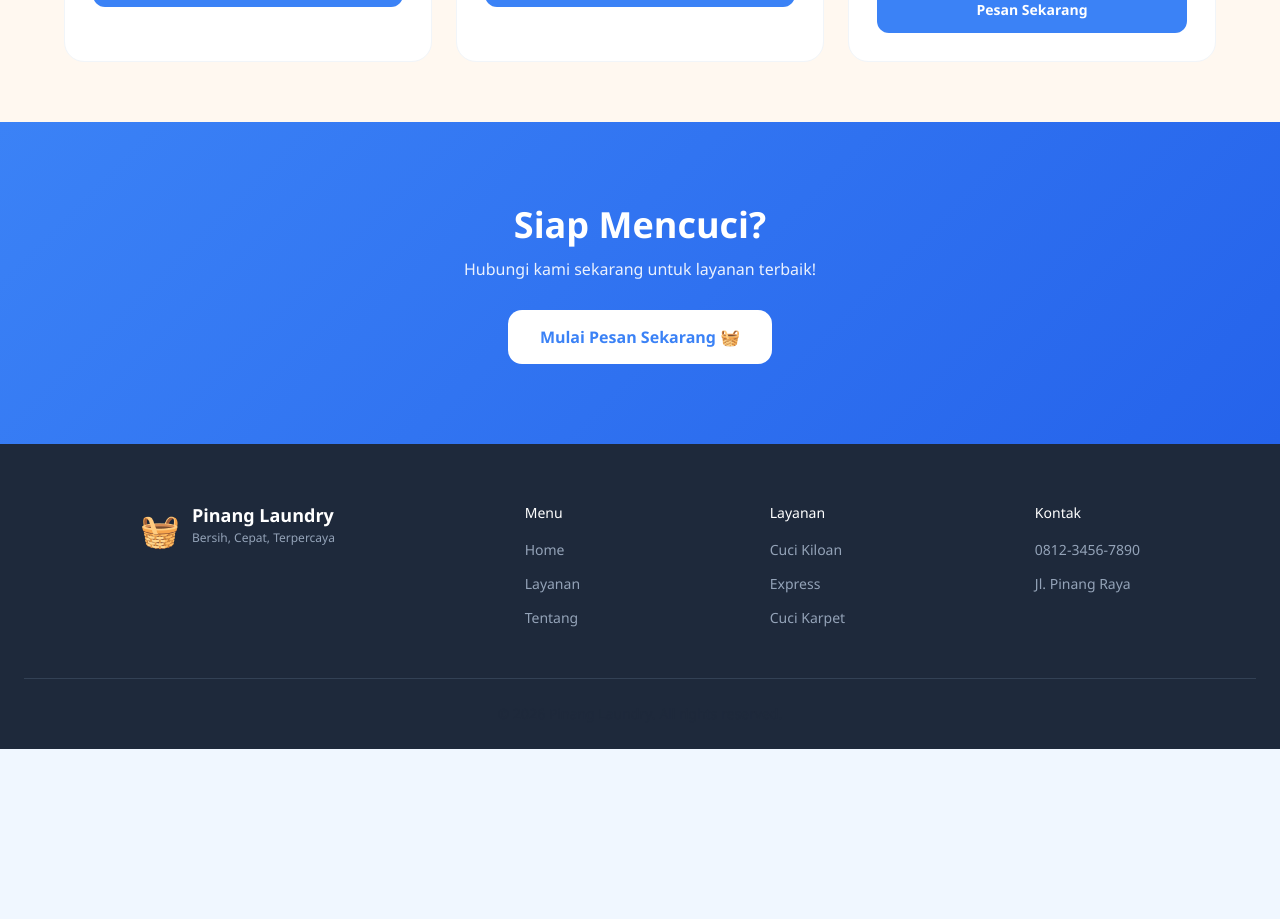
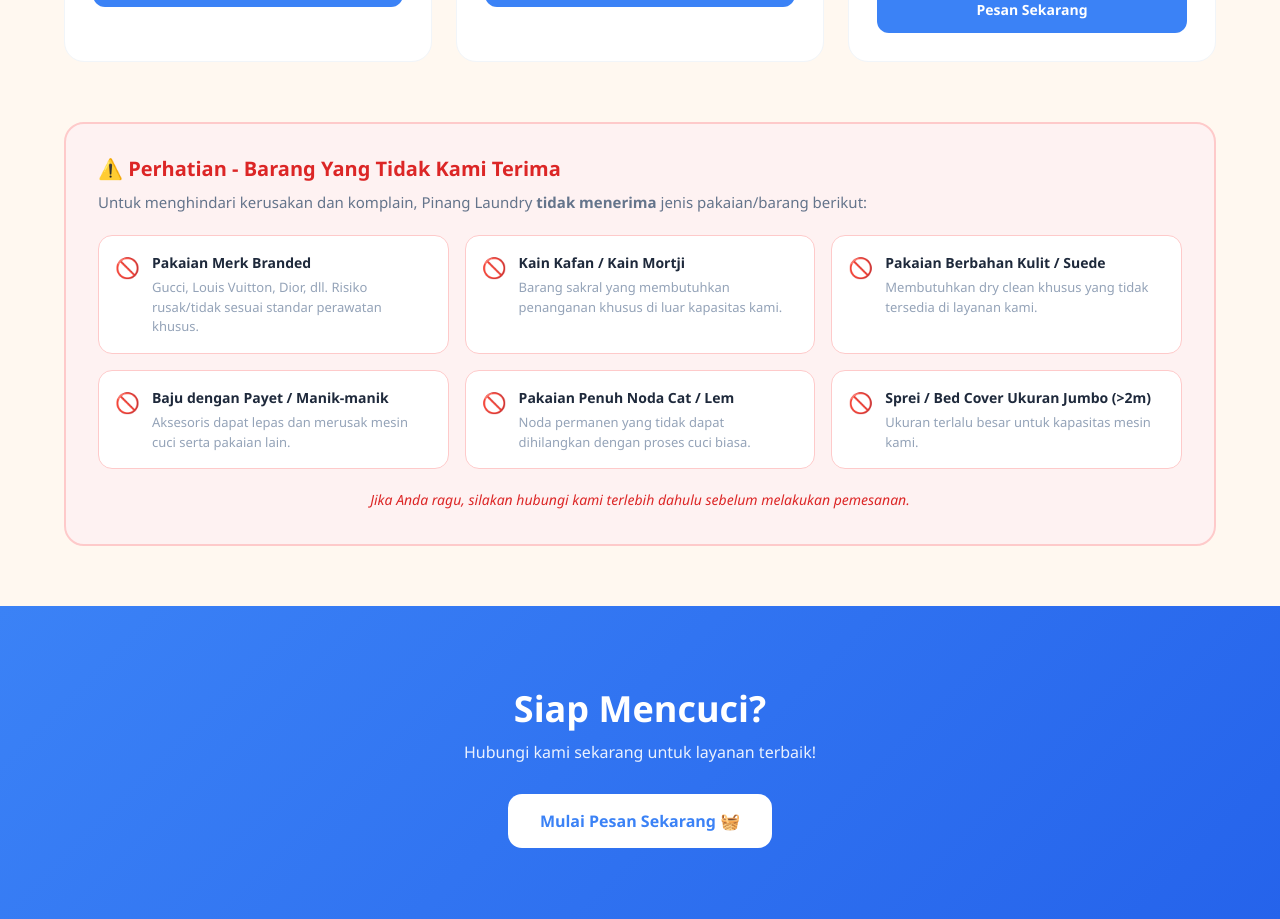
Before and after one commit to novacida00-create/pinang-laundry-frontend-v2, a React (Vite) app: page /layanan in a window 1280 px wide. Shown: the part 1060-1979 px from the top of the page. Before the commit the page ends 1809 px from the top, so only its background shows below. Built offline with nearby package versions, Linux system fonts and the light colour scheme; no server answers.

Commit message:
revisi 3: tambah peringatan barang tidak diterima di layanan & form order

```diff
--- a/src/pages/LayananPage.jsx
+++ b/src/pages/LayananPage.jsx
@@ -122,6 +122,59 @@ export default function Layanan() {
         </div>
       </section>
 
+      {/* PERINGATAN */}
+      <section style={styles.warningSection}>
+        <div style={styles.warningBox}>
+          <h3 style={styles.warningTitle}>⚠️ Perhatian - Barang Yang Tidak Kami Terima</h3>
+          <p style={styles.warningDesc}>Untuk menghindari kerusakan dan komplain, Pinang Laundry <b>tidak menerima</b> jenis pakaian/barang berikut:</p>
+          <div style={styles.warningGrid}>
+            <div style={styles.warningItem}>
+              <span style={styles.warningIcon}>🚫</span>
+              <div>
+                <b>Pakaian Merk Branded</b>
+                <p style={styles.warningItemDesc}>Gucci, Louis Vuitton, Dior, dll. Risiko rusak/tidak sesuai standar perawatan khusus.</p>
+              </div>
+            </div>
+            <div style={styles.warningItem}>
+              <span style={styles.warningIcon}>🚫</span>
+              <div>
+                <b>Kain Kafan / Kain Mortji</b>
+                <p style={styles.warningItemDesc}>Barang sakral yang membutuhkan penanganan khusus di luar kapasitas kami.</p>
+              </div>
+            </div>
+            <div style={styles.warningItem}>
+              <span style={styles.warningIcon}>🚫</span>
+              <div>
+                <b>Pakaian Berbahan Kulit / Suede</b>
+                <p style={styles.warningItemDesc}>Membutuhkan dry clean khusus yang tidak tersedia di layanan kami.</p>
+              </div>
+            </div>
+            <div style={styles.warningItem}>
+              <span style={styles.warningIcon}>🚫</span>
+              <div>
+                <b>Baju dengan Payet / Manik-manik</b>
+                <p style={styles.warningItemDesc}>Aksesoris dapat lepas dan merusak mesin cuci serta pakaian lain.</p>
+              </div>
+            </div>
+            <div style={styles.warningItem}>
+              <span style={styles.warningIcon}>🚫</span>
+              <div>
+                <b>Pakaian Penuh Noda Cat / Lem</b>
+                <p style={styles.warningItemDesc}>Noda permanen yang tidak dapat dihilangkan dengan proses cuci biasa.</p>
+              </div>
+            </div>
+            <div style={styles.warningItem}>
+              <span style={styles.warningIcon}>🚫</span>
+              <div>
+                <b>Sprei / Bed Cover Ukuran Jumbo (>2m)</b>
+                <p style={styles.warningItemDesc}>Ukuran terlalu besar untuk kapasitas mesin kami.</p>
+              </div>
+            </div>
+          </div>
+          <p style={styles.warningNote}>Jika Anda ragu, silakan hubungi kami terlebih dahulu sebelum melakukan pemesanan.</p>
+        </div>
+      </section>
+
       {/* CTA */}
       <section style={styles.ctaSection}>
         <div style={styles.ctaContent}>
@@ -206,6 +259,16 @@ const styles = {
   serviceUnit: { fontSize: 14, color: "#94a3b8" },
   serviceOrderBtn: { width: "100%", padding: "14px", borderRadius: 12, border: "none", background: "#3b82f6", color: "#fff", fontSize: 14, fontWeight: 700, cursor: "pointer" },
 
+  warningSection: { padding: "0 24px 60px", maxWidth: 1200, margin: "0 auto" },
+  warningBox: { background: "#fef2f2", border: "2px solid #fecaca", borderRadius: 20, padding: 32 },
+  warningTitle: { fontSize: 20, fontWeight: 700, color: "#dc2626", marginBottom: 8 },
+  warningDesc: { fontSize: 15, color: "#64748b", marginBottom: 20, lineHeight: 1.65 },
+  warningGrid: { display: "grid", gridTemplateColumns: "repeat(auto-fill, minmax(300px, 1fr))", gap: 16, marginBottom: 20 },
+  warningItem: { display: "flex", gap: 12, alignItems: "flex-start", padding: 16, background: "#fff", borderRadius: 14, border: "1px solid #fecaca" },
+  warningIcon: { fontSize: 20, flexShrink: 0 },
+  warningItemDesc: { fontSize: 13, color: "#94a3b8", margin: "4px 0 0", lineHeight: 1.5 },
+  warningNote: { fontSize: 14, color: "#dc2626", fontStyle: "italic", textAlign: "center", margin: 0 },
+
   ctaSection: { padding: "80px 24px", background: "linear-gradient(135deg, #3b82f6 0%, #2563eb 100%)" },
   ctaContent: { textAlign: "center" },
   ctaTitle: { fontSize: 36, fontWeight: 700, color: "#fff", marginBottom: 8 },
--- a/src/pages/customer/CustomerDashboard.jsx
+++ b/src/pages/customer/CustomerDashboard.jsx
@@ -883,6 +883,10 @@ Terima kasih telah memilih Pinang Laundry!`
             <div style={styles.orderModalBody}>
               <div style={styles.infoHarga}>Harga: Rp {parseInt(selectedService?.harga || 0).toLocaleString('id-ID')}/{getUnit(selectedService?.name)}</div>
 
+              <div style={{ background: "#fef2f2", border: "1px solid #fecaca", borderRadius: 10, padding: "10px 14px", fontSize: 12, color: "#dc2626", lineHeight: 1.6 }}>
+                <b>⚠️ Kami tidak menerima:</b> Pakaian branded, kain kafan, bahan kulit/suede, baju berpayet/manik-manik, noda cat/lem permanen, dan sprei/bed cover jumbo.
+              </div>
+
               <div style={styles.stepper}>
                 {orderSteps.map((label, i) => {
                   const stepNum = i + 1;
```
